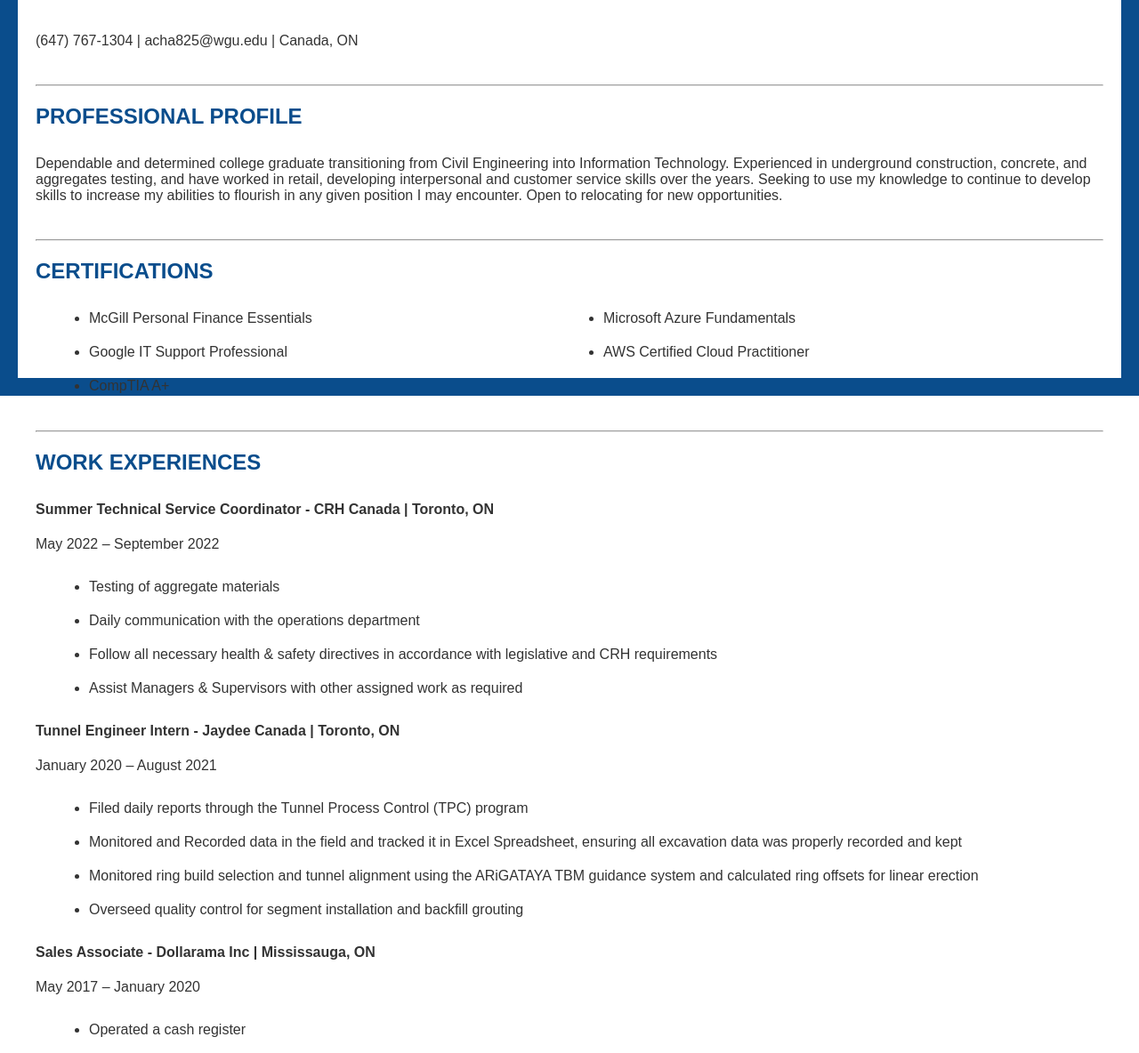
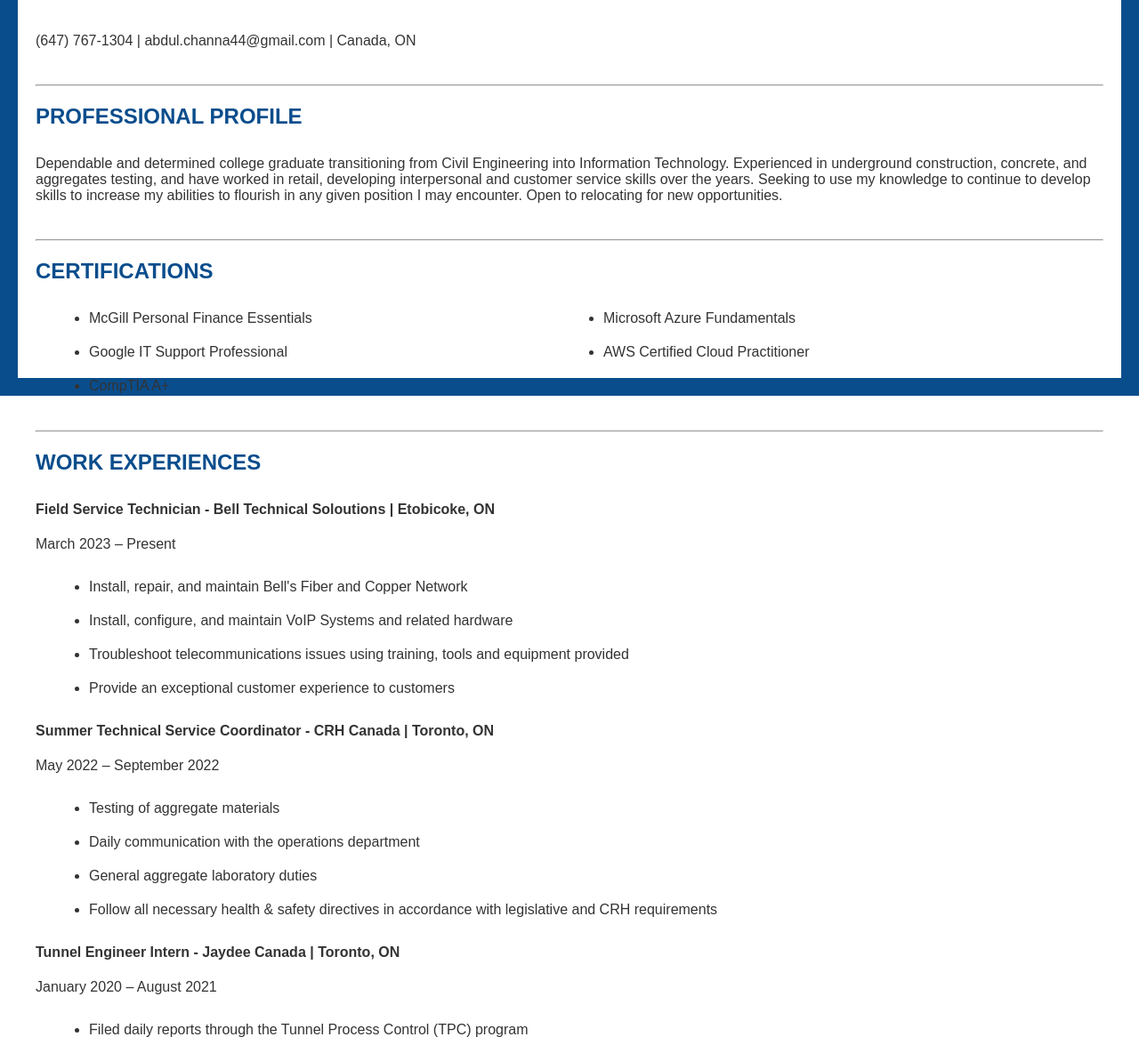
Before and after one commit to abdulwc/aws-abdulresume, a plain HTML site: page aws-abdulresume/index.html in a window 1280 px wide. Shown: the part 355-1539 px from the top of the page at 89% size. Drawn offline with Linux system fonts and the light colour scheme; no server answers.

Commit message:
update html

```diff
--- a/aws-abdulresume/index.html
+++ b/aws-abdulresume/index.html
@@ -10,7 +10,7 @@
 	<img src="crcprofilepic.jpg" alt="AWC Profile Pic">
 	<section>
 		<h1>Abdul Channa</h1>
-		<p>(647) 767-1304 | acha825@wgu.edu | Canada, ON</p>
+		<p>(647) 767-1304 | abdul.channa44@gmail.com | Canada, ON</p>
 	</section>
 	<hr>
 	<section>
@@ -31,13 +31,21 @@
 	<hr>
 	<section>
 		<h2>WORK EXPERIENCES</h2>
+		<h4>Field Service Technician - Bell Technical Soloutions | Etobicoke, ON</h4>
+		<p>March 2023 – Present</p>
+		<ul>
+			<li>Install, repair, and maintain Bell's Fiber and Copper Network</li>
+			<li>Install, configure, and maintain VoIP Systems and related hardware</li>
+			<li>Troubleshoot telecommunications issues using training, tools and equipment provided</li>
+			<li>Provide an exceptional customer experience to customers</li>
+		</ul>
 		<h4>Summer Technical Service Coordinator - CRH Canada | Toronto, ON</h4>
 		<p>May 2022 – September 2022</p>
 		<ul>
 			<li>Testing of aggregate materials</li>
 			<li>Daily communication with the operations department</li>
-			<li>Follow all necessary health &amp; safety directives in accordance with legislative and CRH requirements</li>
-			<li>Assist Managers &amp; Supervisors with other assigned work as required</li>
+			<li>General aggregate laboratory duties</li>
+			<li>Follow all necessary health & safety directives in accordance with legislative and CRH requirements</li>
 		</ul>
 		<h4>Tunnel Engineer Intern - Jaydee Canada | Toronto, ON</h4>
 		<p>January 2020 – August 2021</p>
```
